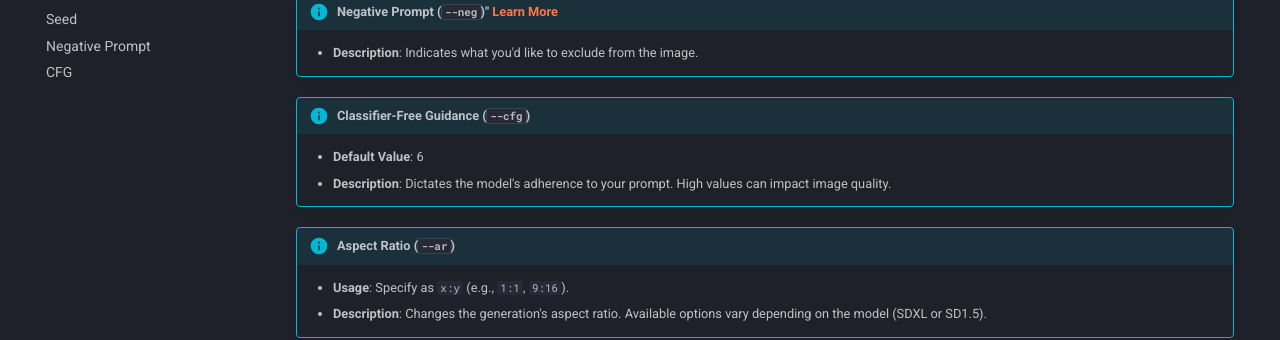
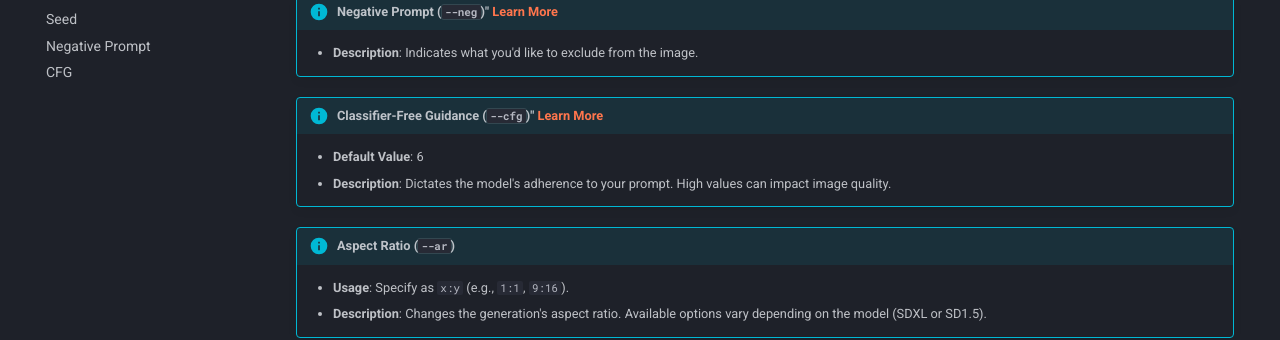
Before and after one commit to Distillery-Dev/site, an MkDocs documentation site: the page built from docs/Parameters/parameters_overview.md, in a window 1280 px wide and 900 px high, scrolled down 584 px. Shown: the part 152-492 px from the top of the window. Built offline with MkDocs 1.6.1 and Material for MkDocs 9.7.7, drawn with Linux system fonts in a browser that asks for light colours.

Commit message:
updated ahgaaaain

```diff
--- a/docs/Parameters/parameters_overview.md
+++ b/docs/Parameters/parameters_overview.md
@@ -18,7 +18,7 @@ This is a list of parameters available for `/serve` and `/serve-free` commands:
 !!! info "Negative Prompt (`--neg`)" [Learn More](negative_prompt/negative_prompt.md)"
     - **Description**: Indicates what you'd like to exclude from the image.
 
-!!! info "Classifier-Free Guidance (`--cfg`)"
+!!! info "Classifier-Free Guidance (`--cfg`)" [Learn More](cfg/cfg.md)"
     - **Default Value**: 6
     - **Description**: Dictates the model's adherence to your prompt. High values can impact image quality.
 
```
